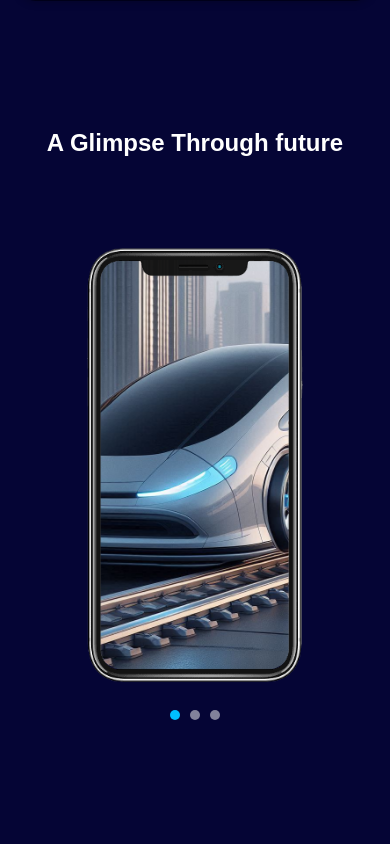
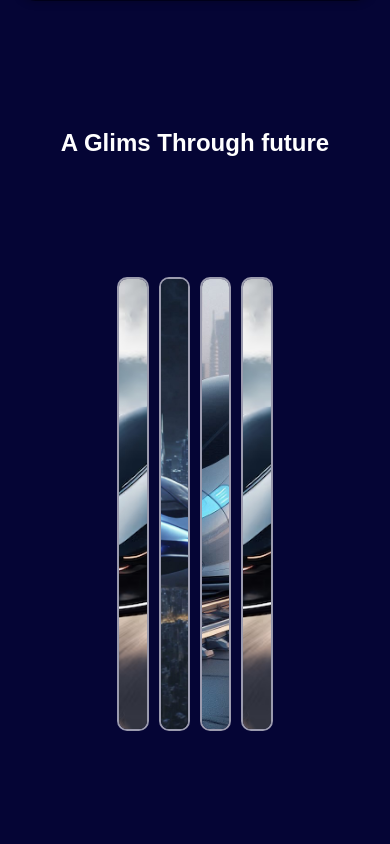
Before and after one commit to leveocity/volt, a plain HTML site: page index.html in a window 390 px wide. Shown: the part 980-1824 px from the top of the page. Drawn offline with Linux system fonts and the light colour scheme.

Commit message:
Update index.html

```diff
--- a/index.html
+++ b/index.html
@@ -5,6 +5,29 @@
     <meta name="viewport" content="width=device-width, initial-scale=1.0">
     <title>Volt</title>
     <style>
+
+        .header .user-icon {
+            width: 40px;
+            height: 40px;
+            border-radius: 50%;
+            background-color: white;
+            display: flex;
+            justify-content: center;
+            align-items: center;
+            cursor: pointer;
+        }
+
+        /* Icon inside the circle (using FontAwesome for example, or custom SVG) */
+        .header .user-icon i {
+            font-size: 20px;
+            color: #333;
+        }
+
+        /* Optional: hover effect */
+        .header .user-icon:hover {
+            background-color: #555;
+        }
+
         /* Global Styles */
         body {
             background-color: rgb(5, 5, 53);
@@ -27,7 +50,7 @@
             justify-content: space-between;
             align-items: center;
             padding: 20px;
-            background-color: rgba(255, 255, 255, 1);
+            background-color: rgb(13, 13, 13);
             position: fixed;
             top: 0;
             left: 0;
@@ -39,7 +62,7 @@
         .logo {
             font-size: 1.5rem;
             font-weight: bold;
-            color: black;
+            color: white;
         }
 
         .menu {
@@ -48,7 +71,7 @@
         }
 
         .menu a {
-            color: black;
+            color: white;
             font-weight: bold;
             text-decoration: none;
             margin-left: 20px;
@@ -153,7 +176,8 @@
         }
 
         #send-btn:hover {
-            background-color: rgba(0, 0, 0, 0.9);
+            background-color: rgba(255, 255, 255, 0.7);
+            color: black;
         }
 
         /* Message Styles */
@@ -180,100 +204,28 @@
         }
 
         /* Carousel Styles */
-        .carousel-container {
-            width: 200px;
-            height: 420px;
-            overflow-x: scroll;
-            overflow-y: hidden;
-            scroll-snap-type: x mandatory;
-            box-sizing: border-box;
-            background: rgba(0, 0, 0, 0.7);
-            border-radius: 30px;
-            position: absolute;
-            z-index: 1;
-            top: 50px;
-            left: 50%;
-            transform: translateX(-50%);
-            margin-top: 1140px;
-        }
+        .images {
+            margin: 100px 0 0 200px;
+            width: 70%;
+            height: 450px;
+            display: flex;
+            justify-content: center;
+            gap: 10px;
+            margin-right: 200px;
+            }
 
-
-        .carousel {
-            display: flex;
-            scroll-behavior: smooth;
-        }
-
-        .carousel-item {
-            max-width: 250px;
-            flex: 0 0 auto;
-            scroll-snap-align: center;
-            margin-right: 10px;
-            max-height: 600px;
-        }
-
-        .carousel img {
-            width: 100%;
-            height: 450px;
+            .images img {
+            width: 10%;
+            height: 100%;
             object-fit: cover;
             border-radius: 10px;
-        }
+            border: 2px solid rgba(255, 255, 255, 0.6);
+            transition: all ease-in-out 0.2s;
+            }
 
-
-        .iphone-frame {
-            position: absolute;
-            width: 300px;
-            height: 550px;
-            background: url('iphonno.png') no-repeat center;
-            background-size: contain;
-            top: 30px;
-            left: 50%;
-            transform: translateX(-50%);
-            z-index: 2;
-            pointer-events: none;
-            margin-top: 1100px;
-        }
-
-        .iphone-interactive {
-            position: absolute;
-            width: 100%;
-            height: 100%;
-            top: 0;
-            left: 0;
-            z-index: 3;
-            pointer-events: auto;
-        }
-
-        .indicators {
-            position: absolute;
-            bottom: 20px;
-            left: 50%;
-            transform: translateX(-50%);
-            display: flex;
-            z-index: 4;
-        }
-
-        .indicator {
-            width: 10px;
-            height: 10px;
-            margin: 0 5px;
-            background-color: rgba(255, 255, 255, 0.5);
-            border-radius: 50%;
-            cursor: pointer;
-            transition: background-color 0.3s ease;
-        }
-
-        .indicator.active {
-            background-color: #00BFFF;
-        }
-
-
-        .carousel-container::-webkit-scrollbar {
-            display: none;
-        }
-        .carousel-container {
-            -ms-overflow-style: none;
-            scrollbar-width: none;
-        }
+            .images img:hover {
+            width: 25%;
+            }
 
         /* About Volt Styles */
         .about-volt {
@@ -391,12 +343,14 @@
 }
 
 .footer {
-    background-color: rgba(2, 10, 32, 0.8);
+    background-color: rgba(16, 16, 16);
     color: white;
-    padding: 20px 0;
+    padding: 10px;
     position: relative;
     bottom: 0;
     width: 100%;
+    height: 70px;
+    overflow-y: hidden;
 }
 
 .footer-container {
@@ -404,11 +358,10 @@
     justify-content: center; /* Center align the links */
     max-width: 1200px;
     margin: 0 auto;
-    padding: 20px;
+    padding: 10px;
 }
 
 .footer-links h4 {
-    margin-bottom: 10px;
     font-size: 1.2rem;
 }
 
@@ -422,18 +375,25 @@
 }
 
 .footer-links a {
-    color: #aceaff;
+    color: white;
     text-decoration: none;
     transition: color 0.3s;
+    padding-left: 20px;
+    padding-right: 20px;
+    text-align: right;
+    font-size: 1.1rem;
 }
 
 .footer-links a:hover {
-    color: #fff;
+    color: navy;
 }
 
 .footer-bottom {
     text-align: center;
-    margin-top: 20px;
+}
+
+.footer-links p {
+    padding: 1px;
 }
 
 @media screen and (max-width: 1024px) {
@@ -503,105 +463,6 @@
 }
 }
 
-@media screen and (max-width: 555px) {
-
-    /* Carousel Styles */
-    .carousel-container {
-        width: 200px;
-        height: 420px;
-        overflow-x: scroll;
-        overflow-y: hidden;
-        scroll-snap-type: x mandatory;
-        box-sizing: border-box;
-        background: rgba(0, 0, 0, 0.7);
-        border-radius: 30px;
-        position: absolute;
-        z-index: 1;
-        top: 90px;
-        left: 50%;
-        transform: translateX(-50%);
-        margin-top: 1140px;
-    }
-
-
-    .carousel {
-        display: flex;
-        scroll-behavior: smooth;
-    }
-
-    .carousel-item {
-        max-width: 250px;
-        flex: 0 0 auto;
-        scroll-snap-align: center;
-        margin-right: 10px;
-        max-height: 600px;
-    }
-
-    .carousel img {
-        width: 100%;
-        height: 450px;
-        object-fit: cover;
-        border-radius: 10px;
-    }
-
-
-    .iphone-frame {
-        position: absolute;
-        width: 300px;
-        height: 550px;
-        background: url('iphonno.png') no-repeat center;
-        background-size: contain;
-        top: 70px;
-        left: 50%;
-        transform: translateX(-50%);
-        z-index: 2;
-        pointer-events: none;
-        margin-top: 1100px;
-    }
-
-    .iphone-interactive {
-        position: absolute;
-        width: 100%;
-        height: 100%;
-        top: 0;
-        left: 0;
-        z-index: 3;
-        pointer-events: auto;
-    }
-
-    .indicators {
-        position: absolute;
-        bottom: 20px;
-        left: 50%;
-        transform: translateX(-50%);
-        display: flex;
-        z-index: 4;
-    }
-
-    .indicator {
-        width: 10px;
-        height: 10px;
-        margin: 0 5px;
-        background-color: rgba(255, 255, 255, 0.5);
-        border-radius: 50%;
-        cursor: pointer;
-        transition: background-color 0.3s ease;
-    }
-
-    .indicator.active {
-        background-color: #00BFFF;
-    }
-
-
-    .carousel-container::-webkit-scrollbar {
-        display: none;
-    }
-    .carousel-container {
-        -ms-overflow-style: none;
-        scrollbar-width: none;
-    }
-}
-
     </style>
 </head>
 <body>
@@ -622,16 +483,16 @@
         </div>
         <nav class="menu">
             <a href="#chatbot">VoltBot</a>
+            <a href="#future1">Future</a>
             <a href="#aboutvolt">About</a>
-            <a href="#future1">Future</a>
         </nav>
     </div>
 
 
     <div class="menu-items" id="menu-items">
         <a href="#chatbot">VoltBot</a>
+        <a href="#future1">Future</a>
         <a href="#aboutvolt">About</a>
-        <a href="#future1">Future</a>
     </div>
     <br><br><br><br><br><br>
 
@@ -656,32 +517,16 @@
 
     <br><br><br><br><br><br>
 
-    <h2 id="future1">A Glimpse Through future</h2>
+    <h2 id="future1">A Glims Through future</h2>
 
-    <div class="carousel-container" id="future">
-        <div class="carousel">
-            <div class="carousel-item">
-                <img src="present.jpeg" alt="Slide 1">
-            </div>
-            <div class="carousel-item">
-                <img src="future2.avif" alt="Slide 2">
-            </div>
-            <div class="carousel-item">
-                <img src="later future.jpg" alt="Slide 3">
-            </div>
-        </div>
-        <div class="iphone-interactive"></div>
-    </div>
+    <div class="images">
+        <img src="future2.avif">
+        <img src="later future.jpg">
+        <img src="present.jpeg">
+        <img src="future2.avif">
+      </div>
 
-    <div class="iphone-frame">
-        <div class="indicators">
-            <div class="indicator active" data-index="0"></div>
-            <div class="indicator" data-index="1"></div>
-            <div class="indicator" data-index="2"></div>
-        </div>
-    </div>
-
-    <br><br><br><br><br><br><br><br><br><br><br><br><br><br><br><br><br><br><br><br><br><br><br><br><br><br><br><br><br><br><br><br><br><br><br><br><br><br><br><br><br>
+    <br><br><br><br><br><br><br><br><br><br><br>
 
     <!-- About Volt -->
     <div class="about-volt" id="about">
@@ -698,11 +543,11 @@
         <div class="creators-container">
             <div class="creator">
                 <h3>Samir Rami Alqedra</h3>
-                <p>Samir, a 15 year old high school student with a passion for technology, built and designed the Volt capsule and programmed this website. He has been involved in various engineering projects, including the infamous Project Nano</p>
+                <p>Samir, a 16-year-old high school student with a passion for technology, built and designed the Volt capsule and programmed this website. He has been involved in various engineering projects, including the infamous Project Nano</p>
             </div>
             <div class="creator">
                 <h3>Nabil Amjed Joudeh</h3>
-                <p>Nabil Amjed, at just 15 years old, is a highly skilled programmer with a focus on software development. He was the one who programmed Volt's assistant and was a pivotal role in the success of the Volt project and was key to Project Nano’s achievement</p>
+                <p>Nabil Amjed, at just 16 years old, is a highly skilled programmer with a focus on software development. He was the one who programmed Volt's assistant and was a pivotal role in the success of the Volt project and was key to Project Nano’s achievement</p>
             </div>
             <div class="creator">
                 <h3>Ahmed Ammar Salman</h3>
@@ -715,12 +560,10 @@
     <footer class="footer">
         <div class="footer-container">
             <div class="footer-links">
-                <h4>Quick Links</h4>
-                <ul>
-                    <li><a href="#aboutus1">About Us</a></li>
-                    <li><a href="#future1">future</a></li>
-                    <li><a href="#chatbot">chatbot</a></li>
-                </ul>
+                    <a href="#aboutus1">About Us</a>
+                    <a href="#future1">future</a>
+                    <a href="#chatbot">chatbot</a>
+                    <a href="index1.html">Become a member</a>
             </div>
         </div>
         <div class="footer-bottom">
@@ -741,6 +584,7 @@ document.querySelectorAll('a[href^="#"]').forEach(anchor => {
         });
     });
 });
+
 
 
         const carousel = document.querySelector('.carousel-container');
@@ -914,6 +758,10 @@ document.querySelectorAll('a[href^="#"]').forEach(anchor => {
             document.getElementById('menu-items').classList.toggle('active');
         });
 
+        document.getElementById('userIcon').addEventListener('click', function() {
+            window.location.href = 'index1.html'; // Redirect to the login/register page
+        });
+
     </script>
 </body>
 </html>
```
